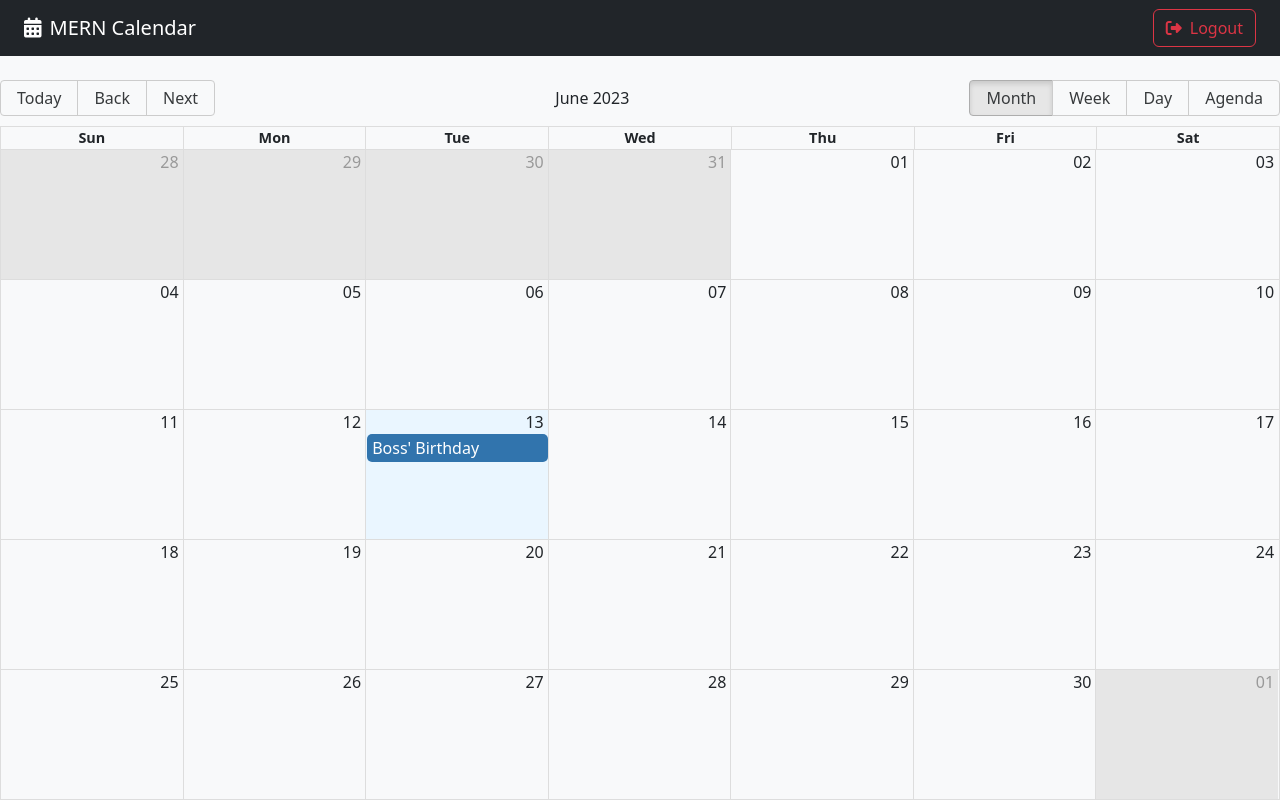
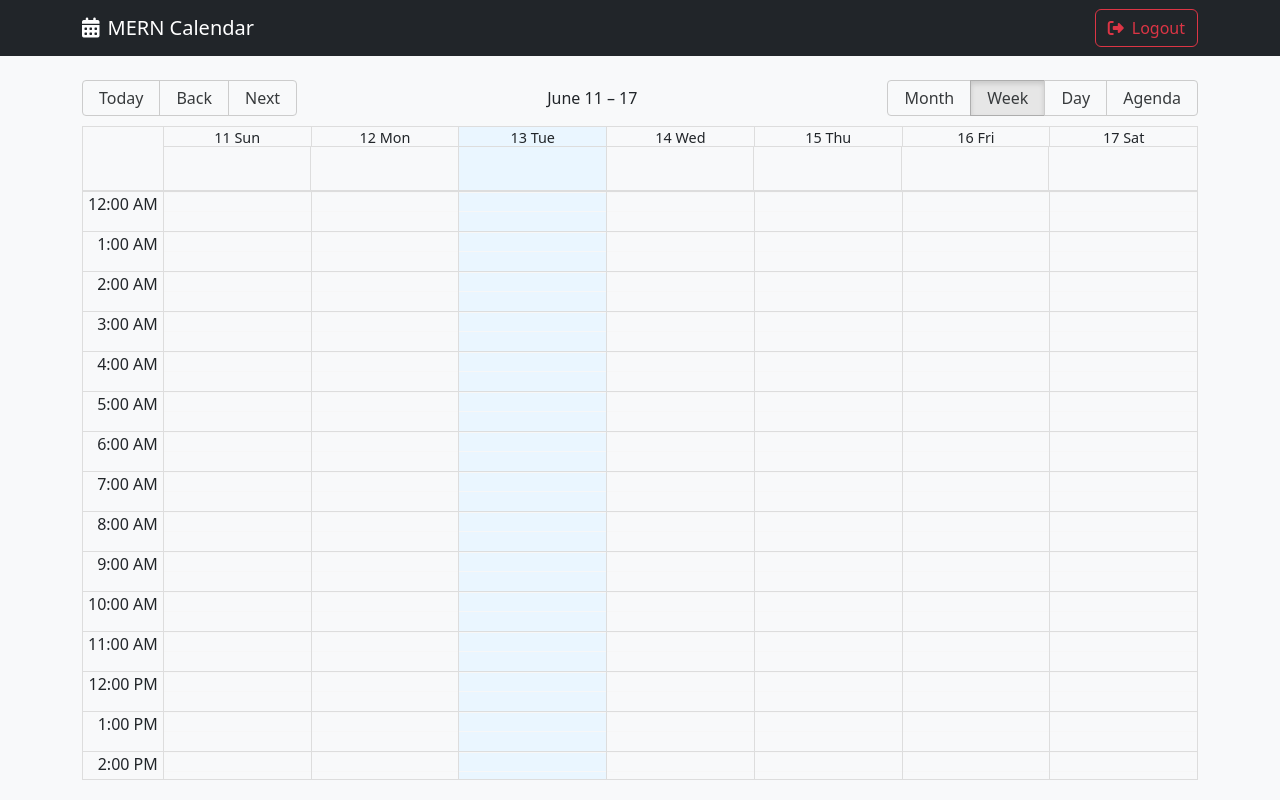
Before and after one commit to jpin730/mern-calendar-frontend, a React (Vite) app: page / in a window 1280 px wide. Built offline with nearby package versions, Linux system fonts and the light colour scheme.

Commit message:
style: :lipstick: add calendar event component

```diff
--- /dev/null
+++ b/src/calendar/components/CalendarEvent.jsx
@@ -0,0 +1,10 @@
+export const CalendarEvent = ({ event }) => {
+  const { title, user } = event;
+
+  return (
+    <>
+      <strong>{title}</strong>
+      <span> - {user?.name}</span>
+    </>
+  );
+};
--- a/src/calendar/components/Navbar.jsx
+++ b/src/calendar/components/Navbar.jsx
@@ -1,15 +1,16 @@
 export const Navbar = () => {
   return (
     <div className="navbar navbar-dark bg-dark mb-4 px-4">
+      <div className="container">
         <span className="navbar-brand">
           <i className="fas fa-calendar-alt me-2"></i>
           MERN Calendar
         </span>
-
         <button className="btn btn-outline-danger">
           <i className="fas fa-sign-out-alt me-2"></i>
           <span>Logout</span>
         </button>
       </div>
+    </div>
   );
 };
--- /dev/null
+++ b/src/calendar/components/index.js
@@ -0,0 +1,2 @@
+export * from "./CalendarEvent";
+export * from "./Navbar";
--- a/src/calendar/index.js
+++ b/src/calendar/index.js
@@ -1 +1,2 @@
+export * from "./components";
 export * from "./pages";
--- a/src/calendar/pages/CalendarPage.jsx
+++ b/src/calendar/pages/CalendarPage.jsx
@@ -1,43 +1,72 @@
-import { Calendar, dateFnsLocalizer } from "react-big-calendar";
+import { Calendar } from "react-big-calendar";
+import { addHours } from "date-fns";
+import { useState } from "react";
+
 import "react-big-calendar/lib/css/react-big-calendar.css";
-import { format, parse, startOfWeek, getDay, addHours } from "date-fns";
-import enUS from "date-fns/locale/en-US";
 
-import { Navbar } from "../components/Navbar";
-
-const locales = {
-  "en-US": enUS,
-};
+import { CalendarEvent, Navbar } from "../components";
+import { localizer } from "../../helpers";
 
 const events = [
   {
     title: "Boss' Birthday",
-    notes: "Buy a cake",
     start: new Date(),
     end: addHours(new Date(), 2),
   },
 ];
 
-const localizer = dateFnsLocalizer({
-  format,
-  parse,
-  startOfWeek,
-  getDay,
-  locales,
-});
+export const CalendarPage = () => {
+  const [lastView, setLastView] = useState(
+    localStorage.getItem("lastView") || "week"
+  );
 
-export const CalendarPage = () => {
+  const eventStyleGetter = (event, start, end, isSelected) => {
+    const style = {
+      backgroundColor: "#347cf7",
+      borderRadius: 0,
+      opacity: 0.8,
+      color: "white",
+    };
+
+    return { style };
+  };
+
+  const onDoubleClick = (event) => {
+    console.log({ doubleClick: event });
+    // openDateModal();
+  };
+
+  const onSelect = (event) => {
+    console.log({ click: event });
+    // setActiveEvent( event );
+  };
+
+  const onViewChanged = (event) => {
+    localStorage.setItem("lastView", event);
+    setLastView(event);
+  };
+
   return (
     <>
       <Navbar />
 
-      <Calendar
-        localizer={localizer}
-        events={events}
-        startAccessor="start"
-        endAccessor="end"
-        style={{ height: "calc(100vh - 80px)" }}
-      />
+      <div className="container">
+        <Calendar
+          startAccessor="start"
+          endAccessor="end"
+          defaultView={lastView}
+          localizer={localizer}
+          events={events}
+          style={{ height: "calc(100vh - 100px)" }}
+          eventPropGetter={eventStyleGetter}
+          components={{
+            event: CalendarEvent,
+          }}
+          onDoubleClickEvent={onDoubleClick}
+          onSelectEvent={onSelect}
+          onView={onViewChanged}
+        />
+      </div>
     </>
   );
 };
--- /dev/null
+++ b/src/helpers/index.js
@@ -0,0 +1 @@
+export * from "./localizer";
--- /dev/null
+++ b/src/helpers/localizer.js
@@ -0,0 +1,15 @@
+import { format, getDay, parse, startOfWeek } from "date-fns";
+import { dateFnsLocalizer } from "react-big-calendar";
+import enUS from "date-fns/locale/en-US";
+
+const locales = {
+  "en-US": enUS,
+};
+
+export const localizer = dateFnsLocalizer({
+  format,
+  parse,
+  startOfWeek,
+  getDay,
+  locales,
+});
```
Lines whose indentation alone changed are shown as unchanged.
